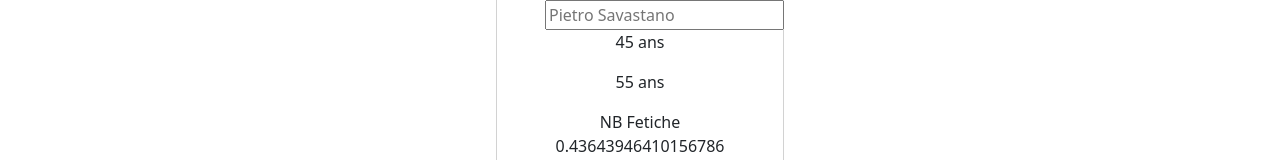
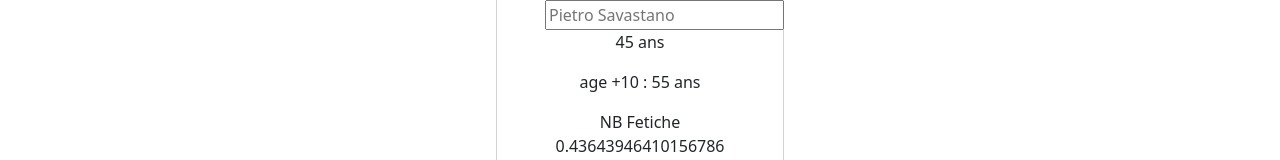
Before and after one commit to yassineS31/Projet_vueJS, a Vue app: page /TP_DataBinding in a window 1280 px wide. Shown: the part 344-504 px from the top of the page. Built offline with nearby package versions, Linux system fonts and the light colour scheme.

Commit message:
maj card tp

```diff
--- a/src/views/tp/TP_DataBinding.vue
+++ b/src/views/tp/TP_DataBinding.vue
@@ -22,7 +22,7 @@ const ageInitial =45
 // Affichage de l'age + string 'ans'
 const Printage = ref(`${ageInitial} ans`)
 // Age +10
-const age10 = ref(`${ageInitial+10} ans`)
+const age10 = ref(` age +10 : ${ageInitial+10} ans`)
 // fonction qui génére le numéro fétiche :
 function random(){
   return Math.random();
```
